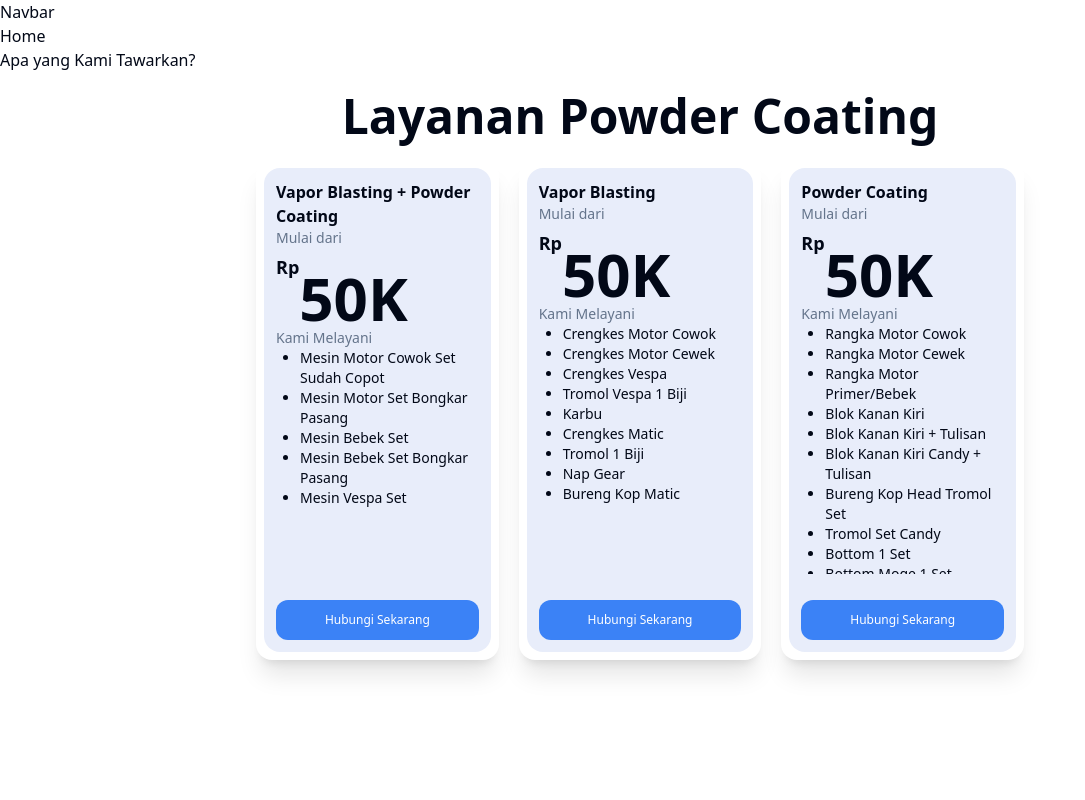
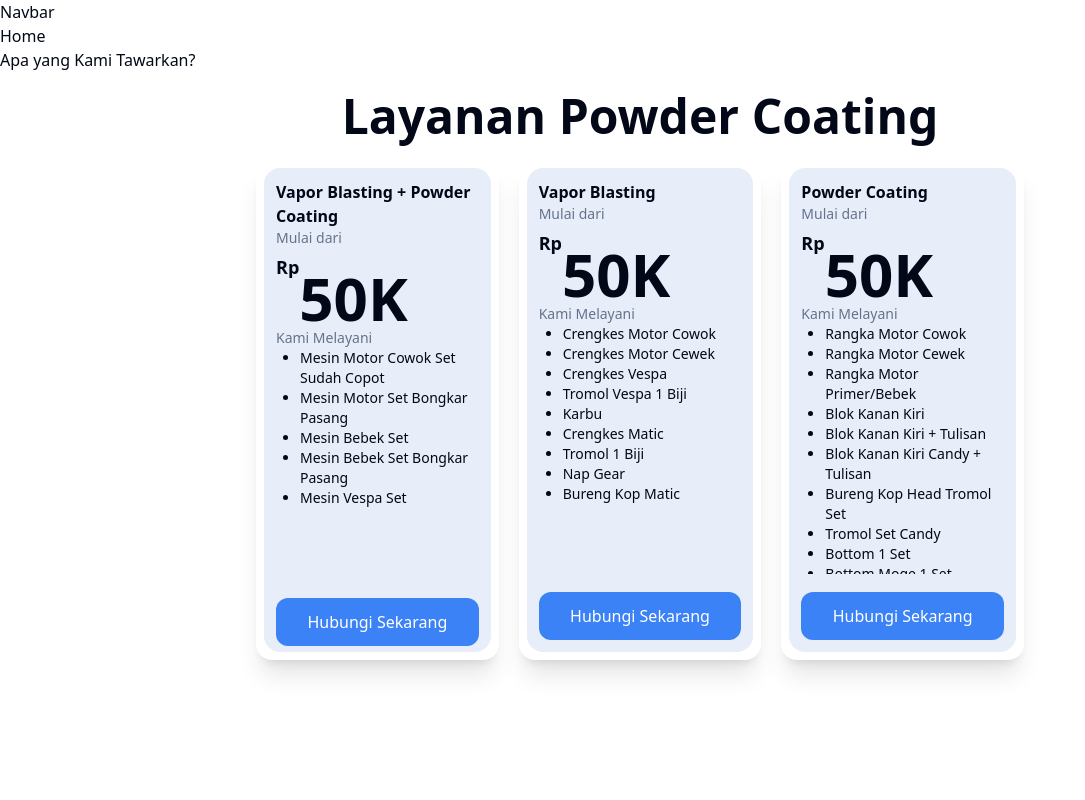
Before and after one commit to overlogic-universe/anugerah-powder-coating-web, a Next.js app: page / in a window 1280 px wide. Shown: the top 800 px of the page, without its empty margins (0-1085 px from the left). Built offline with nearby package versions, Linux system fonts and the light colour scheme.

Commit message:
feat: add not found page

```diff
--- /dev/null
+++ b/src/app/not-found.tsx
@@ -0,0 +1,20 @@
+import { NextPage } from "next";
+// import overlogicLogo from "@/assets/images/logo/overlogic-logo.jpg";
+import Image from "next/image";
+
+interface Props {}
+
+const NotFound: NextPage<Props> = ({}) => {
+  return (
+    <div className={"flex flex-col items-center justify-center h-screen overflow-hidden"}>
+      <h1 className="text-9xl">404</h1>
+      <h3 className="text-xl">Page Not Found</h3>
+      <div className="flex mt-4 space-x-2 items-center">
+        <p className="text-sm">Powered by</p>
+        {/* <Image src={overlogicLogo} alt={"Logo Overlogic ID"} width={250} /> */}
+      </div>
+    </div>
+  );
+};
+
+export default NotFound;
--- a/src/components/pricing/PricingCard.tsx
+++ b/src/components/pricing/PricingCard.tsx
@@ -26,7 +26,7 @@ const PricingCard: NextPage<Props> = ({ title, services }) => {
           </div>
         </div>
         <button className="bottom-0 rounded-xl flex items-center justify-center px-6 py-3 text-white bg-blue-500 hover:bg-blue-600">
-          <p className="text-xs lg:text-md">Hubungi Sekarang</p>
+          <p className="text-xs lg:text-base">Hubungi Sekarang</p>
         </button>
       </div>
     </div>
```
Also changed, not shown: src/app/icon.jpg (added).
